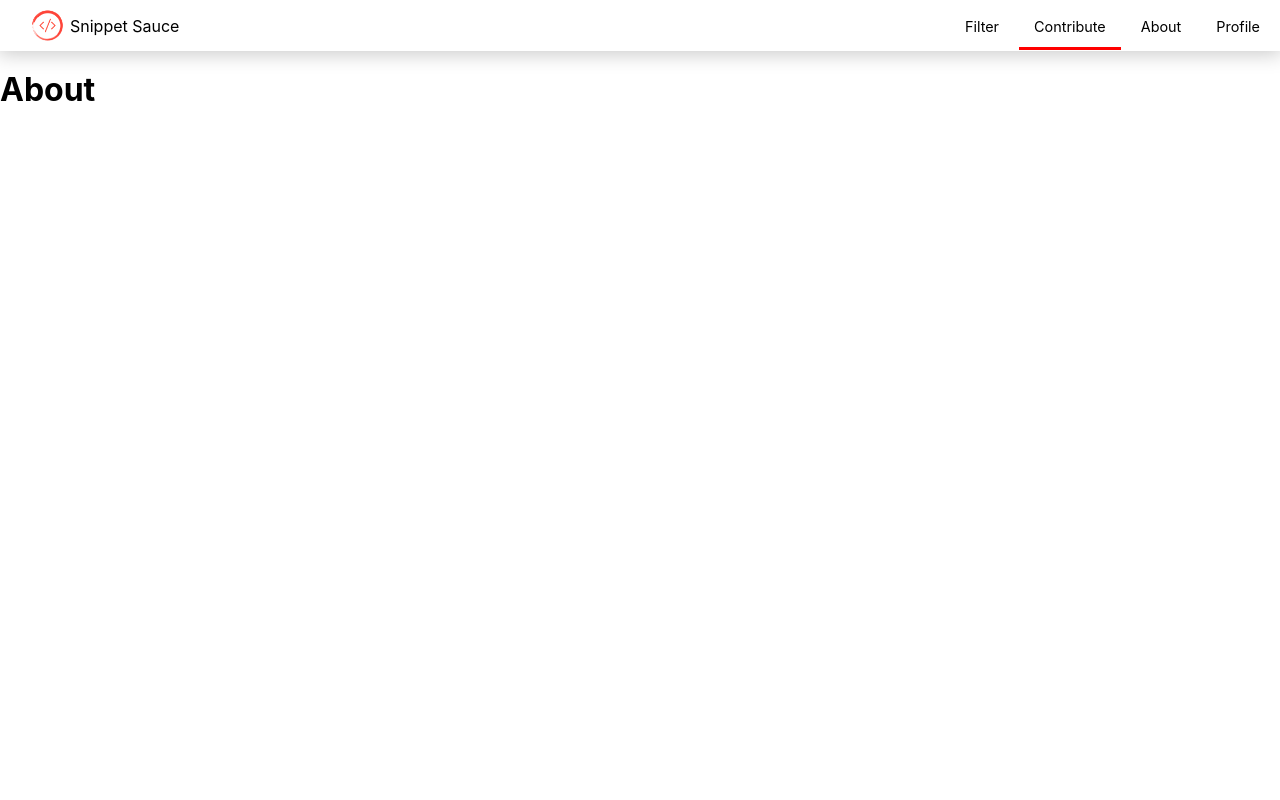
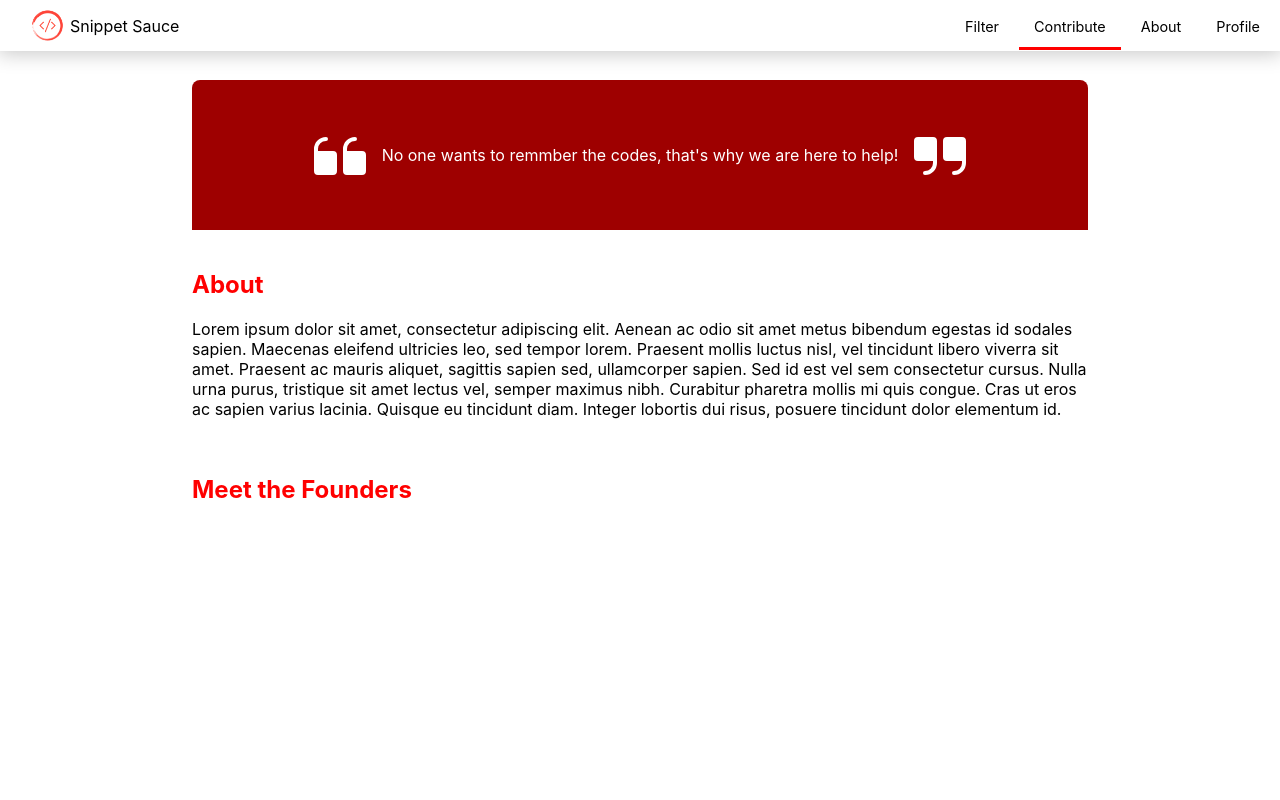
Before and after one commit to polynomica/snippet-sauce, a Next.js app: page /about in a window 1280 px wide. Shown: the top 800 px of the page. Built offline with nearby package versions, Linux system fonts and the light colour scheme.

Commit message:
about page added

```diff
--- a/pages/about.js
+++ b/pages/about.js
@@ -1,9 +1,34 @@
-
+import styles from '../styles/About.module.css'
+import QStart from '../public/qStart.svg'
+import QEnd from '../public/qEnd.svg'
 
 export default function AboutScreen() {
     return (
-        <div className={`screen`}>
-            <h1>About</h1>
-        </div>
+        <div className={`screen ${styles.aboutPage}`}>
+
+            <div className={styles.aboutScreen}>
+                <div className={styles.aboutBanner}>
+                    <img src={QStart.src} />
+                    <span>No one wants to remmber the codes, that's why we are here to help!</span>
+                    <img src={QEnd.src} />
+                </div>
+                <br />
+                <h2>About</h2>
+                <p>Lorem ipsum dolor sit amet, consectetur adipiscing elit.
+                    Aenean ac odio sit amet metus bibendum egestas id sodales sapien.
+                    Maecenas eleifend ultricies leo, sed tempor lorem. Praesent mollis
+                    luctus nisl, vel tincidunt libero viverra sit amet. Praesent ac
+                    mauris aliquet, sagittis sapien sed, ullamcorper sapien. Sed id est
+                    vel sem consectetur cursus. Nulla urna purus, tristique sit amet
+                    lectus vel, semper maximus nibh. Curabitur pharetra mollis mi quis
+                    congue. Cras ut eros ac sapien varius lacinia. Quisque eu tincidunt
+                    diam. Integer lobortis dui risus, posuere tincidunt dolor elementum id.
+                </p>
+                <br />
+                <h2>Meet the Founders</h2>
+
+            </div>
+
+        </div >
     )
 }
--- a/pages/filter.js
+++ b/pages/filter.js
@@ -20,11 +20,11 @@ export default function FilterScreen() {
                     <h2>Filter</h2>
                     <div className={styles.tagHolder}>
                         <span className={styles.bodyTagline}>{filterName}</span>
-                        <span>Python is an interpreted high-level general-purpose programming
+                        <p>Python is an interpreted high-level general-purpose programming
                             language. Its design philosophy emphasizes code readability with
                             its use of significant indentation. Its language constructs as
                             well as its object-oriented approach aim to help programmers write
-                            clear, logical code for small and large-scale projects.</span>
+                            clear, logical code for small and large-scale projects.</p>
                     </div>
 
 
--- /dev/null
+++ b/styles/About.module.css
@@ -0,0 +1,40 @@
+.aboutPage{
+    display: flex;
+    flex-direction: column;
+    margin-top: 80px;
+}
+
+.aboutBanner{
+    background-color: #9e0000;
+    width: 100%;
+    height: 150px;
+    color: white;
+    display: flex;
+    flex-direction: row;
+    justify-content: center;
+    align-items: center;
+}
+
+.aboutBanner>span{
+    margin: 10px;
+}
+
+.aboutScreen{
+    width: 70%;
+    min-height: 100vh;
+    border-radius: 8px;
+    overflow: hidden;
+
+}
+
+.aboutScreen>h2{
+    color: red;
+}
+
+.founderCardHolder{
+    width: 95%;
+    display: flex;
+    flex-direction: row;
+    justify-content: flex-start;
+    align-items: center;
+}
--- a/styles/Button.module.css
+++ b/styles/Button.module.css
@@ -8,7 +8,7 @@
     margin-left: 5px;
     cursor: pointer;
     transition: .3s ease;
-    border: 2px solid #ec0000;
+    border: 1.5px solid #ec0000;
     font-size: 1rem;
 }
 
--- a/styles/globals.css
+++ b/styles/globals.css
@@ -21,6 +21,9 @@ a {
   width: 100%;
   min-height:88vh;
   margin-top: 70px;
+  display: flex;
+  justify-content: center;
+  align-items: center;
 }
 
 footer{
```
Also changed, not shown: pages/snippet.js (added, +9 -0 lines), public/qEnd.svg (added), public/qStart.svg (added).
